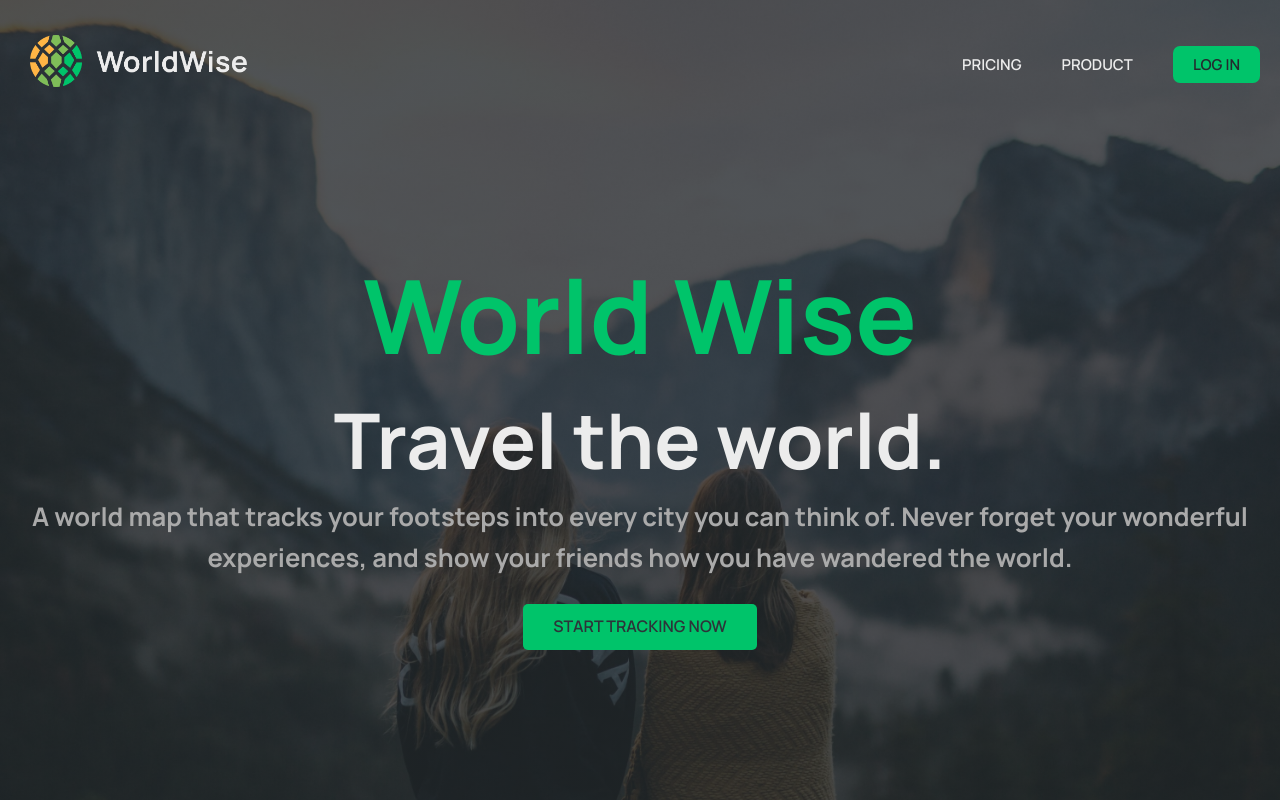
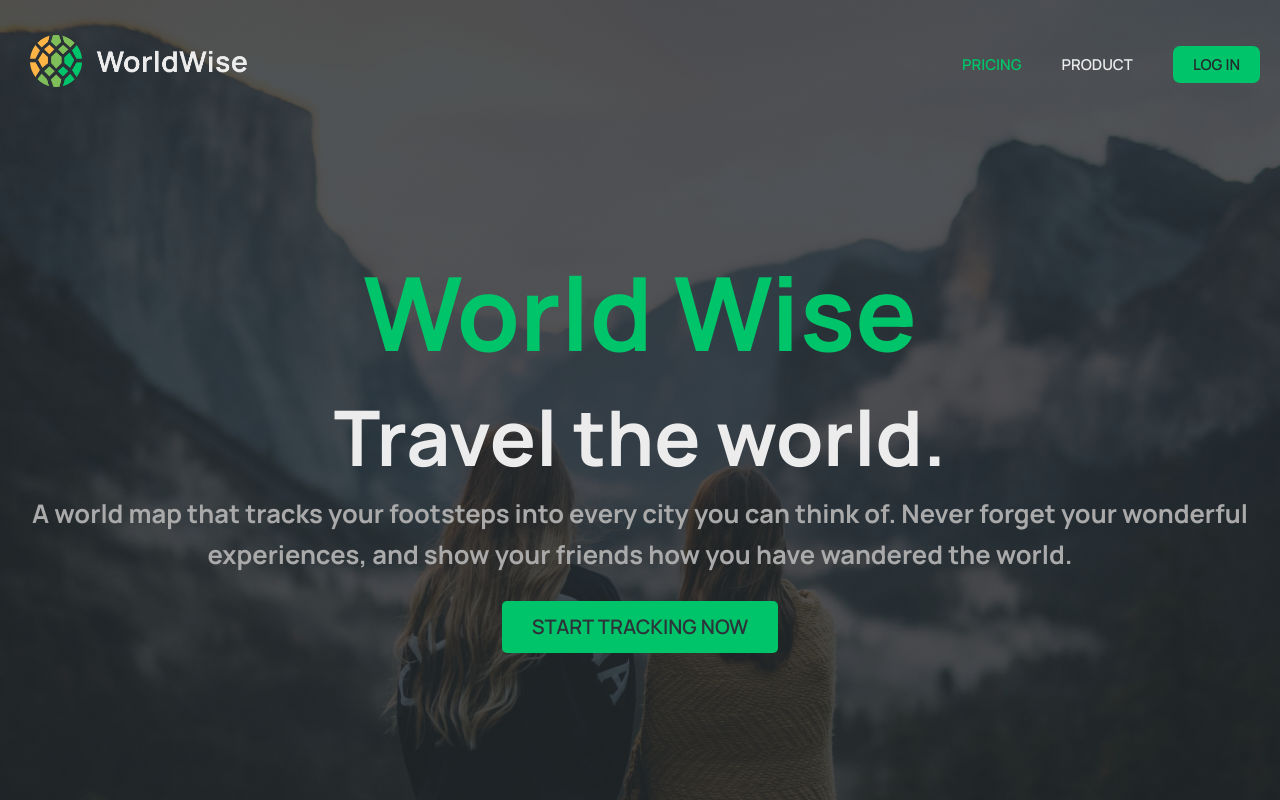
Before and after one commit to mahmoud-alaa1/world-wise, a React (Vite) app: page / in a window 1280 px wide. In both pictures the pointer is over the link "PRICING". Built offline with nearby package versions, Linux system fonts and the light colour scheme; data requests are answered from the project's data file.

Commit message:
Style
Page nav hover style is compeleted

```diff
--- a/src/components/PageNav.module.css
+++ b/src/components/PageNav.module.css
@@ -20,10 +20,15 @@
   text-transform: uppercase;
   font-size: 1.5rem;
   font-weight: 600;
+  transition: 0.2s ease-in-out;
 }
 
 /* CSS Modules feature */
 .nav a:global(.active) {
+  color: var(--color-brand--2);
+}
+
+.nav ul li a:hover {
   color: var(--color-brand--2);
 }
 
@@ -33,6 +38,10 @@ a.ctaLink:visited {
   color: var(--color-dark--0);
   padding: 0.8rem 2rem;
   border-radius: 7px;
+}
+.nav ul li a.ctaLink:hover {
+  color: #fff;
+  background-color: var(--color-hover-link);
 }
 
 @media (max-width: 560px) {
--- a/src/index.css
+++ b/src/index.css
@@ -6,6 +6,8 @@
 :root {
   --color-brand--1: #ffb545;
   --color-brand--2: #00c46a;
+
+  --color-hover-link: #09844b;
 
   --color-dark--0: #242a2e;
   --color-dark--1: #2d3439;
@@ -55,22 +57,29 @@ input:focus {
   background-color: #fff;
 }
 
-.cta{
+.cta {
   display: inline-block;
   background-color: var(--color-brand--2);
   color: var(--color-dark--1);
   text-transform: uppercase;
   text-decoration: none;
-  font-size: 1.6rem;
+  font-size: 2rem;
   font-weight: 600;
   padding: 1rem 3rem;
   border-radius: 5px;
-  transition: all 0.3s ease-in-out;
+  transition: all 0.2s ease-in-out;
 }
-.cta:hover{
-  background-color: #23ab6b;
-  color: #ececec;
+.cta:hover {
+  color: #fff;
+  background-color: var(--color-hover-link);
 }
+
+@media (max-width: 330px) {
+  .cta {
+    font-size: 1.6rem;
+  }
+}
+
 /*
 "importCSSModule": {
     "prefix": "csm",
```
